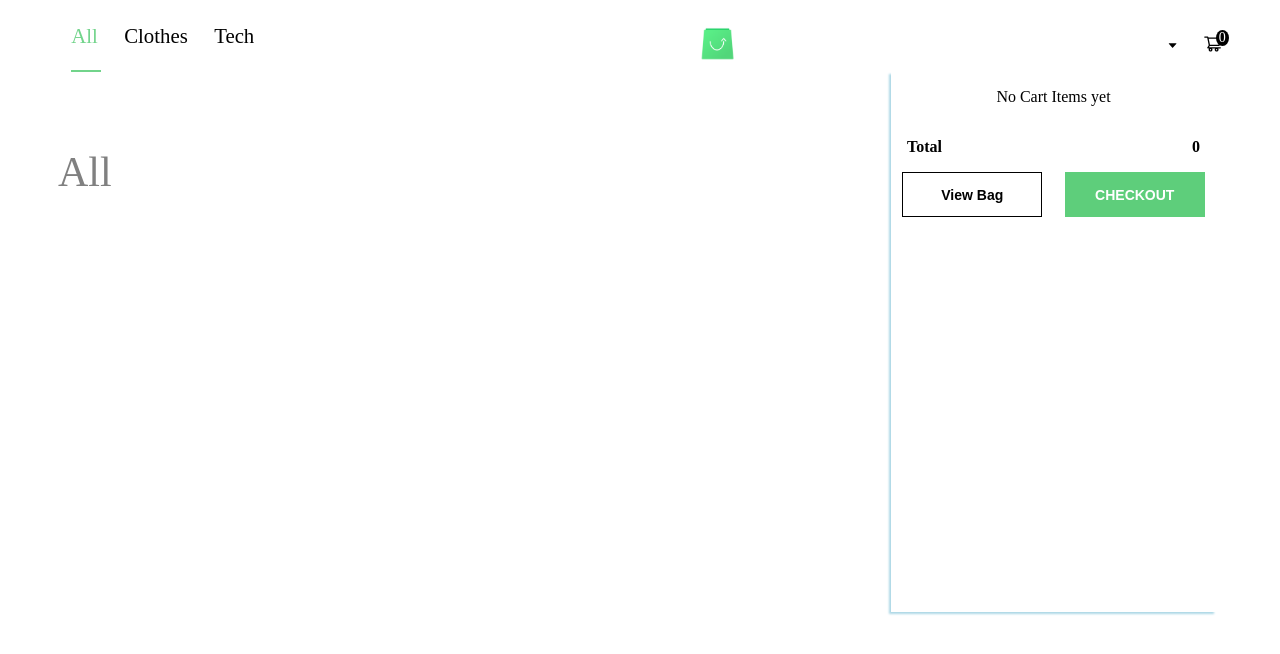
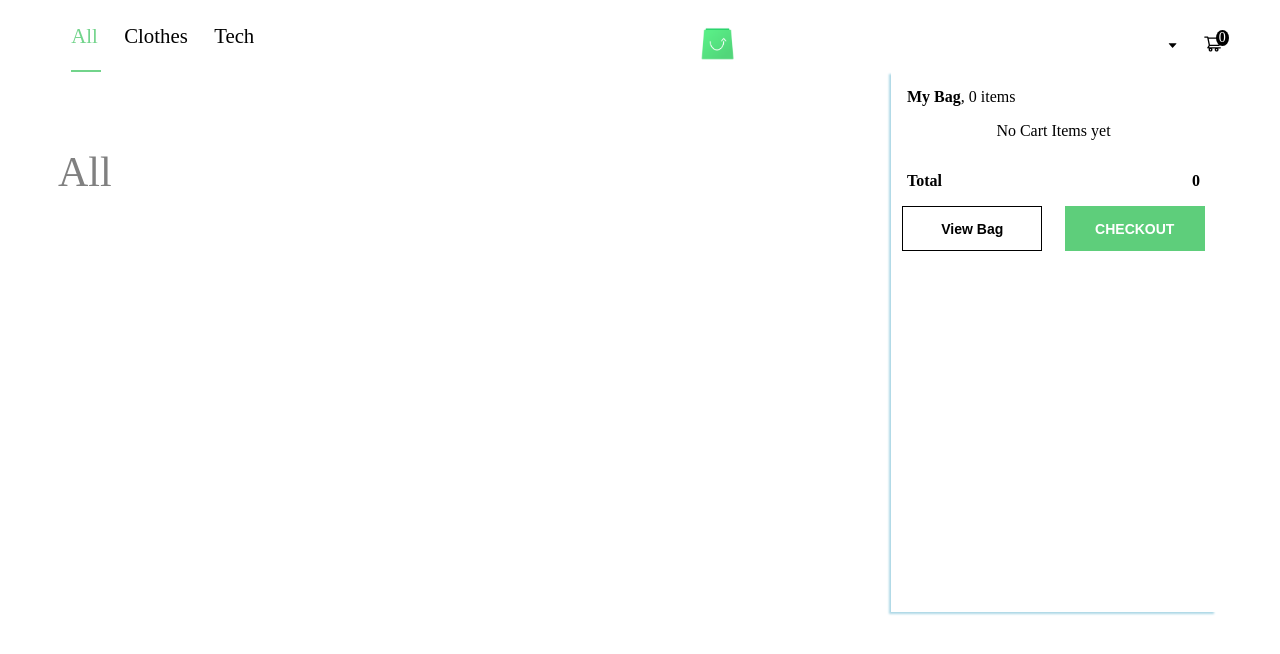
Before and after one commit to saiffalaa/swiftx, a React (Create React App) app: page / in a window 1280 px wide. Both pictures are taken after a click on the icon 1212 px from the left and 44 px from the top of the page. Shown: the top 654 px of the page. Built offline with nearby package versions, Linux system fonts and the light colour scheme.

Commit message:
editing cart menu design

```diff
--- a/src/Components/CartMenu.jsx
+++ b/src/Components/CartMenu.jsx
@@ -42,6 +42,12 @@ export default function CartMenu({
 
   return (
     <div className="position background mt-1">
+      <header className="ps-1">
+        <p className="cart-head">
+          <span className="cart-head-weight">My Bag</span>, {cartItems.length}{" "}
+          items
+        </p>
+      </header>
       {cartItems.length > 0 ? (
         <ul className="p-0 ps-1">
           {cartItems.map((item, index) => (
--- a/src/Components/Navbar.jsx
+++ b/src/Components/Navbar.jsx
@@ -87,7 +87,9 @@ export default function Navbar({
           }}
           className="d-flex align-items-center pointer margin"
         >
-          <label className="icons_size">{currencyList[sym]?.symbol}</label>
+          <label className="pointer icons_size">
+            {currencyList[sym]?.symbol}
+          </label>
           <AiFillCaretDown className="down_size" />
         </div>
         {currOpen ? (
--- a/src/Styles/cartMenu.css
+++ b/src/Styles/cartMenu.css
@@ -9,6 +9,12 @@
   z-index: 1000;
   background-color: white;
   overflow: scroll;
+}
+.cart-head {
+  font-size: 16px;
+}
+.cart-head-weight {
+  font-weight: 700;
 }
 .cart-image {
   padding: 0;
```
